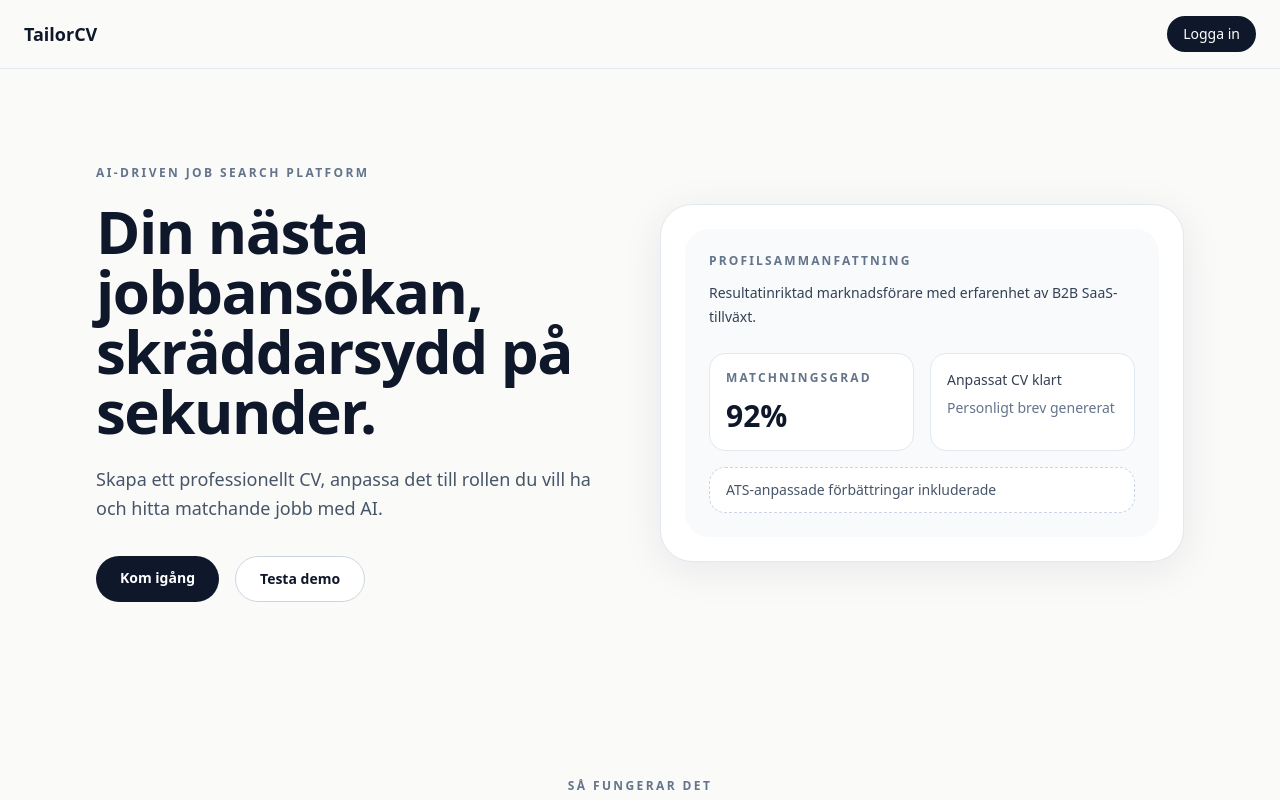
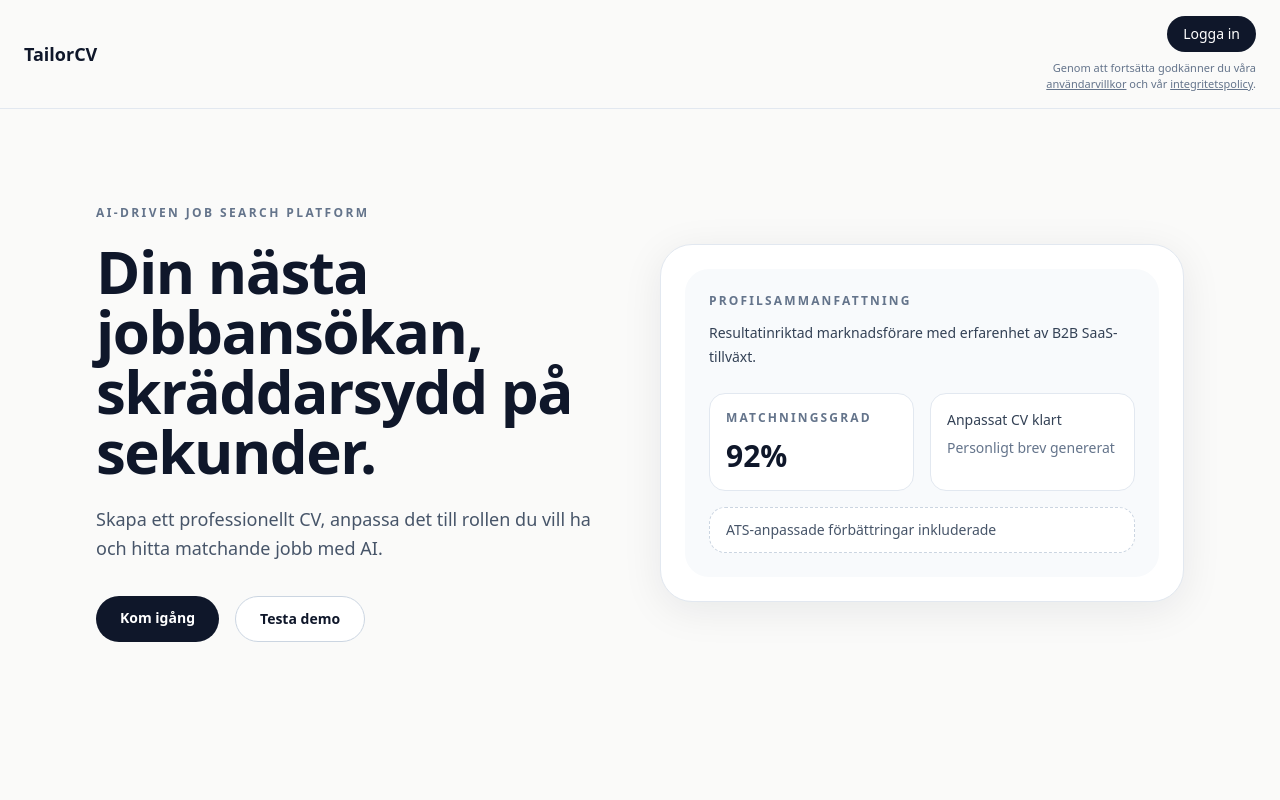
Before and after one commit to lukasgustvssons-cmd/CV, a Next.js app: page / in a window 1280 px wide. Shown: the top 800 px of the page. Built offline with nearby package versions, Linux system fonts and the light colour scheme; no server answers.

Commit message:
Add terms acceptance notice

```diff
--- a/components/Navbar.tsx
+++ b/components/Navbar.tsx
@@ -9,15 +9,28 @@ export default function Navbar() {
     <nav className="flex items-center justify-between border-b border-slate-200 px-6 py-4">
       <div className="text-lg font-semibold">TailorCV</div>
 
-      <div className="flex items-center gap-4">
+      <div className="flex flex-col items-end gap-2">
         {!isLoaded ? null : isSignedIn ? (
           <UserButton />
         ) : (
-          <SignInButton mode="modal">
-            <button className="rounded-full bg-slate-900 px-4 py-2 text-sm text-white">
-              Logga in
-            </button>
-          </SignInButton>
+          <>
+            <SignInButton mode="modal">
+              <button className="rounded-full bg-slate-900 px-4 py-2 text-sm text-white">
+                Logga in
+              </button>
+            </SignInButton>
+
+            <p className="max-w-[240px] text-right text-[11px] leading-4 text-slate-500">
+              Genom att fortsätta godkänner du våra{" "}
+              <a href="/terms" className="underline hover:text-slate-900">
+                användarvillkor
+              </a>{" "}
+              och vår{" "}
+              <a href="/privacy" className="underline hover:text-slate-900">
+                integritetspolicy
+              </a>.
+            </p>
+          </>
         )}
       </div>
     </nav>
```
